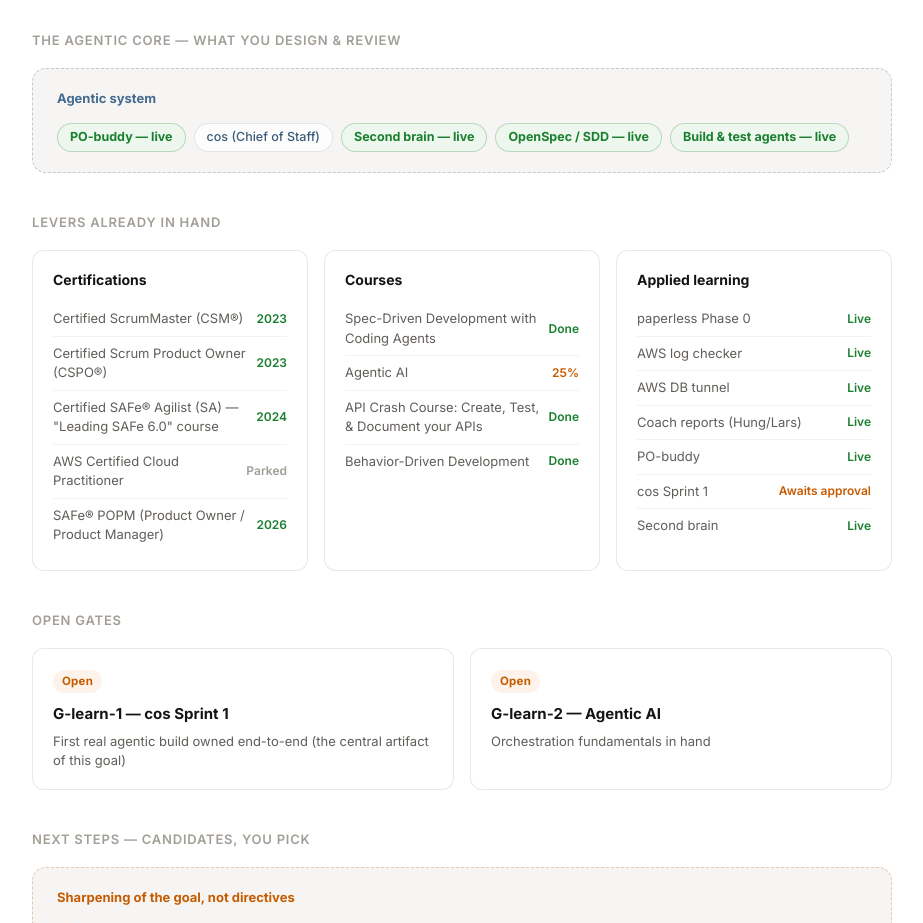
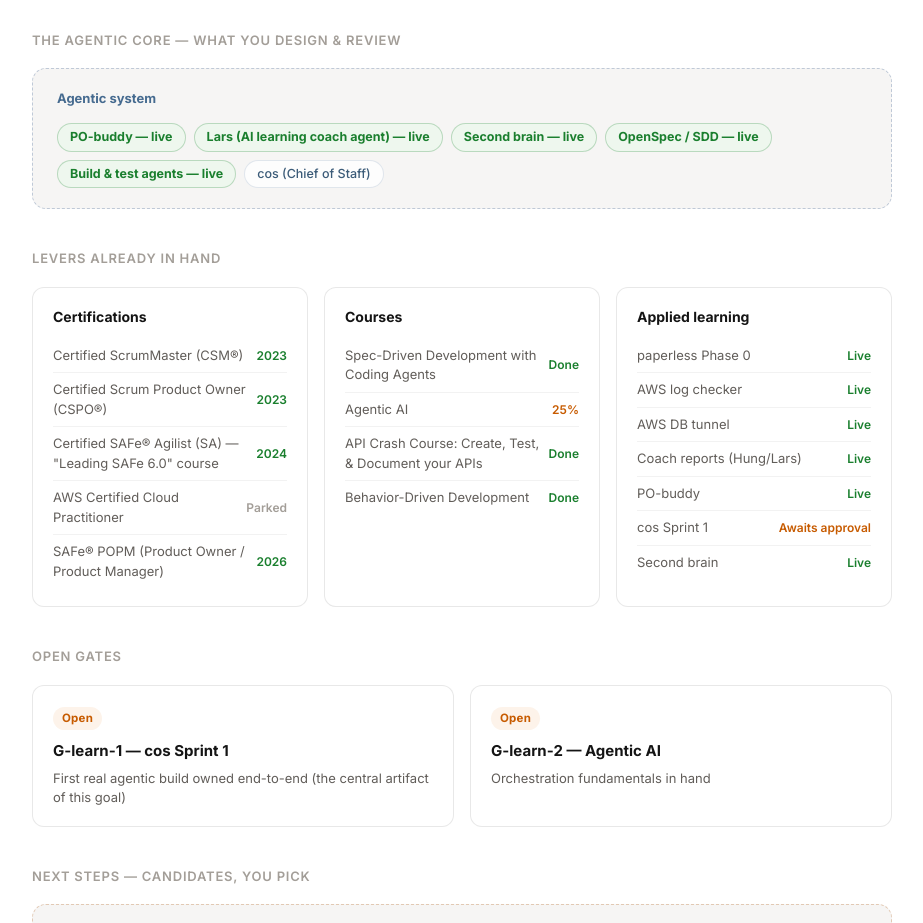
Before and after one commit to dk-cloud-agents/learning-roadmap, a plain HTML site: page index.html in a window 1280 px wide. Shown: the part 980-1903 px from the top of the page, without its empty margins (178-1101 px from the left). Drawn offline with Linux system fonts and the light colour scheme.

Commit message:
learning roadmap: publish updated report

```diff
--- a/index.html
+++ b/index.html
@@ -230,10 +230,11 @@
           <!--SECTION:agentic_core-->
 
           <span class="live">PO-buddy — live</span>
-          <span>cos (Chief of Staff)</span>
+          <span class="live">Lars (AI learning coach agent) — live</span>
           <span class="live">Second brain — live</span>
           <span class="live">OpenSpec / SDD — live</span>
           <span class="live">Build & test agents — live</span>
+          <span>cos (Chief of Staff)</span>
 <!--/SECTION:agentic_core-->
         </div>
       </div>
```
